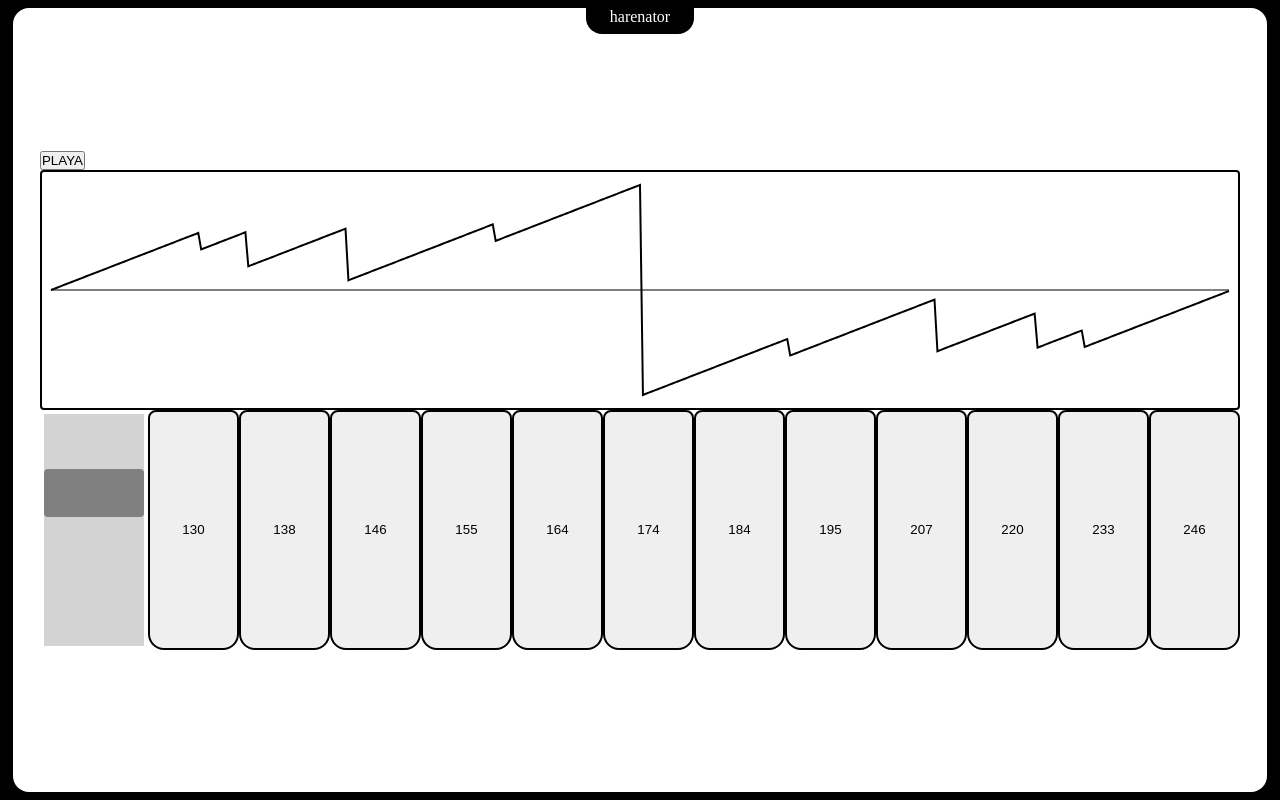
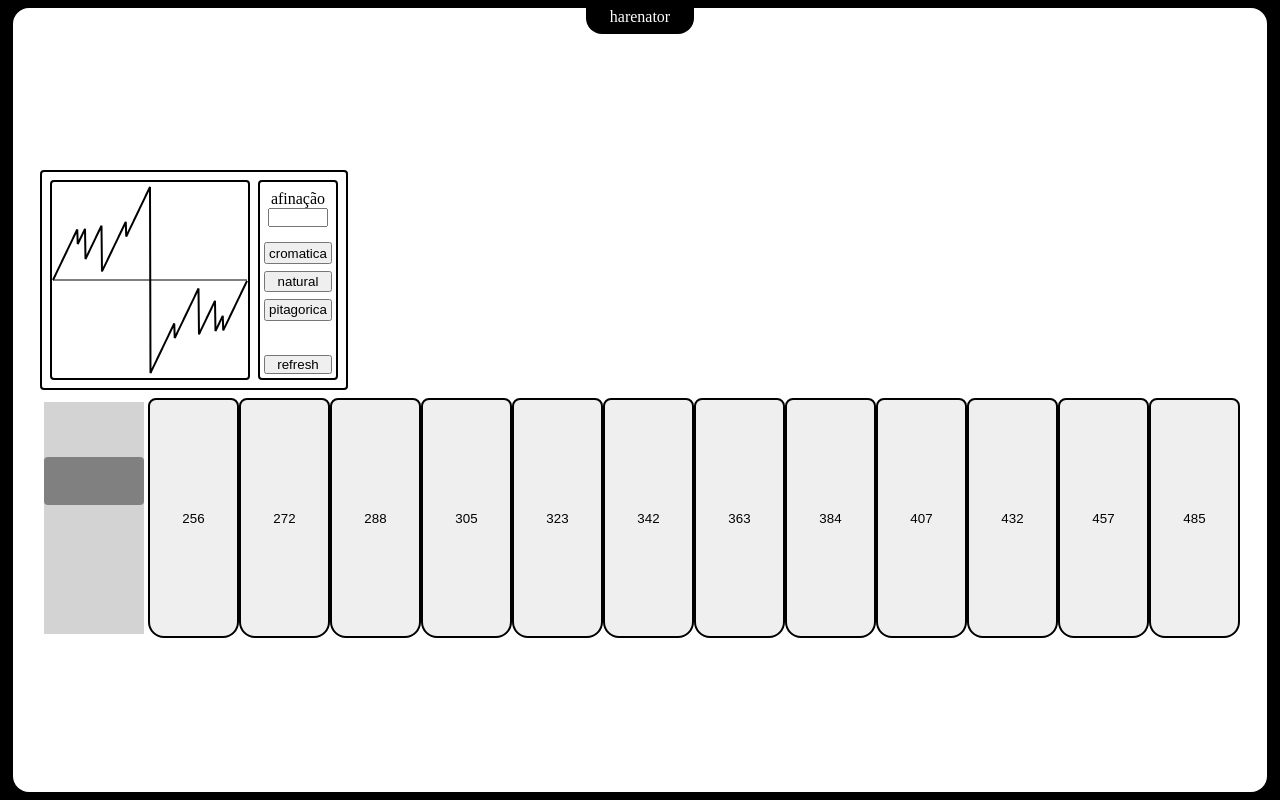
Before and after one commit to k-lila/react_synth, a React (Vite) app: page / in a window 1280 px wide. Built offline with nearby package versions, Linux system fonts and the light colour scheme.

Commit message:
menu da onda principal estilizado

```diff
--- a/src/components/pianokey/index.tsx
+++ b/src/components/pianokey/index.tsx
@@ -3,14 +3,15 @@ import { PianoKeyProps } from '../../types/props/propstypes'
 import { PianoKeyStyled } from './styles'
 
 const PianoKey = ({ ...props }: PianoKeyProps) => {
-  const fundamental = new FundamentalWave(44100)
+  const audioCtx = new AudioContext()
+
+  const fundamental = new FundamentalWave(audioCtx.sampleRate)
   const intensities = [1, 0.3, 0.2, 0.1]
   fundamental.setIntensities(intensities)
-  fundamental.createSawThoothContext(props.pitch)
+  fundamental.createSinContext(props.pitch)
+
   const wave = fundamental.getWave()
-
-  const audioCtx = new AudioContext()
-  const buffer = audioCtx.createBuffer(1, wave.length - 1, 44100)
+  const buffer = audioCtx.createBuffer(1, wave.length - 1, audioCtx.sampleRate)
   const nowBuffering = buffer.getChannelData(0)
   for (let i = 0; i < buffer.length; i++) {
     nowBuffering[i] = wave[i]
@@ -35,7 +36,6 @@ const PianoKey = ({ ...props }: PianoKeyProps) => {
     if (currentSource) {
       currentSource.stop()
       currentSource.disconnect()
-      // currentSource = null
     }
   }
 
--- a/src/components/synthwave/index.tsx
+++ b/src/components/synthwave/index.tsx
@@ -9,10 +9,26 @@ const SynthWave = ({ ...props }: SynthWaveProps) => {
   const { height, width } = useComponentSizes(graphref)
   return (
     <SynthWaveStyled>
-      <div ref={graphref}>
-        {props.datavisualization
-          ? LinePlot([props.datavisualization], width, height, 5, 1, 5, 1)
-          : null}
+      <div className="graph">
+        <div className="graph--plot" ref={graphref}>
+          {props.datavisualization
+            ? LinePlot([props.datavisualization], width, height, 5, 1, 5, 1)
+            : null}
+        </div>
+      </div>
+      <div className="menu">
+        <div>
+          <div className="menu--input">
+            <label htmlFor="reference">afinação</label>
+            <input type="number" step={0.1} id="reference" />
+          </div>
+          <div className="menu--scales">
+            <button>cromatica</button>
+            <button>natural</button>
+            <button>pitagorica</button>
+          </div>
+        </div>
+        <button>refresh</button>
       </div>
     </SynthWaveStyled>
   )
--- a/src/components/synthwave/styles.ts
+++ b/src/components/synthwave/styles.ts
@@ -4,14 +4,50 @@ export const SynthWaveStyled = styled.div`
   display: flex;
   justify-items: center;
   align-items: center;
-  width: 100%;
-  height: 30svh;
+  width: fit-content;
   border-radius: 0.25em;
   border: solid 2px black;
+  margin: 1vmin 0;
   padding: 1vmin;
-  div {
+  .graph {
     display: flex;
-    width: 100%;
-    height: 100%;
+    width: 25svh;
+    height: 25svh;
+    border: solid 2px black;
+    border-radius: 0.25em;
+    &--plot {
+      display: flex;
+      width: 100%;
+      height: 100%;
+    }
+  }
+  .menu {
+    border: solid 2px black;
+    border-radius: 0.25em;
+    display: flex;
+    flex-direction: column;
+    justify-content: space-between;
+    height: 25svh;
+    width: 5em;
+    margin-left: 1vmin;
+    padding: 0.25em;
+    &--input {
+      color: black;
+      text-align: center;
+      padding: 0.25em;
+      input {
+        text-align: center;
+        width: 100%;
+      }
+    }
+    &--scales {
+      display: flex;
+      flex-direction: column;
+      margin: 0.5em 0;
+      button {
+        margin: 0.25em 0;
+        padding: 0.1em;
+      }
+    }
   }
 `
--- a/src/containers/harenator/index.tsx
+++ b/src/containers/harenator/index.tsx
@@ -18,50 +18,9 @@ const Harenator = () => {
   // fundamental.createSinContext(note)
 
   const wave = fundamental.getWave()
-  console.log(wave.length)
-
-  const audioCtx = new AudioContext()
-  const buffer = audioCtx.createBuffer(1, wave.length - 1, 44100)
-  const nowBuffering = buffer.getChannelData(0)
-  for (let i = 0; i < buffer.length; i++) {
-    nowBuffering[i] = wave[i]
-  }
-  console.log(buffer.length)
-
-  const play = () => {
-    const source = audioCtx.createBufferSource()
-    source.loop = true
-    source.buffer = buffer
-    source.connect(audioCtx.destination)
-    return source
-  }
-
-  let currentSource: AudioBufferSourceNode
-
-  const handleMouseDown = () => {
-    currentSource = play()
-    currentSource.start()
-  }
-
-  const handleMouseUp = () => {
-    if (currentSource) {
-      currentSource.stop()
-      currentSource.disconnect()
-      // currentSource = null
-    }
-  }
 
   return (
     <HarenatorStyled>
-      <button
-        onMouseDown={handleMouseDown}
-        onMouseUp={handleMouseUp}
-        onMouseLeave={handleMouseUp}
-        onTouchStart={handleMouseDown}
-        onTouchEnd={handleMouseUp}
-      >
-        PLAYA
-      </button>
       <SynthWave datavisualization={wave} />
       <PianoKeyboard />
     </HarenatorStyled>
--- a/src/containers/pianokeyboard/index.tsx
+++ b/src/containers/pianokeyboard/index.tsx
@@ -5,8 +5,8 @@ import useWindowSize from '../../hooks/usewindowssize'
 import { KeyboardContainer, PianoKeyboardStyled } from './styles'
 
 const PianoKeyboard = () => {
-  const keyboard_scales = new Keyboard(440)
-  const scale = keyboard_scales.keyboard.chromatic[3]
+  const keyboard_scales = new Keyboard(432.1)
+  const scale = keyboard_scales.keyboard.chromatic[4]
 
   const { windowsize } = useWindowSize()
   let keyboardSize
```
